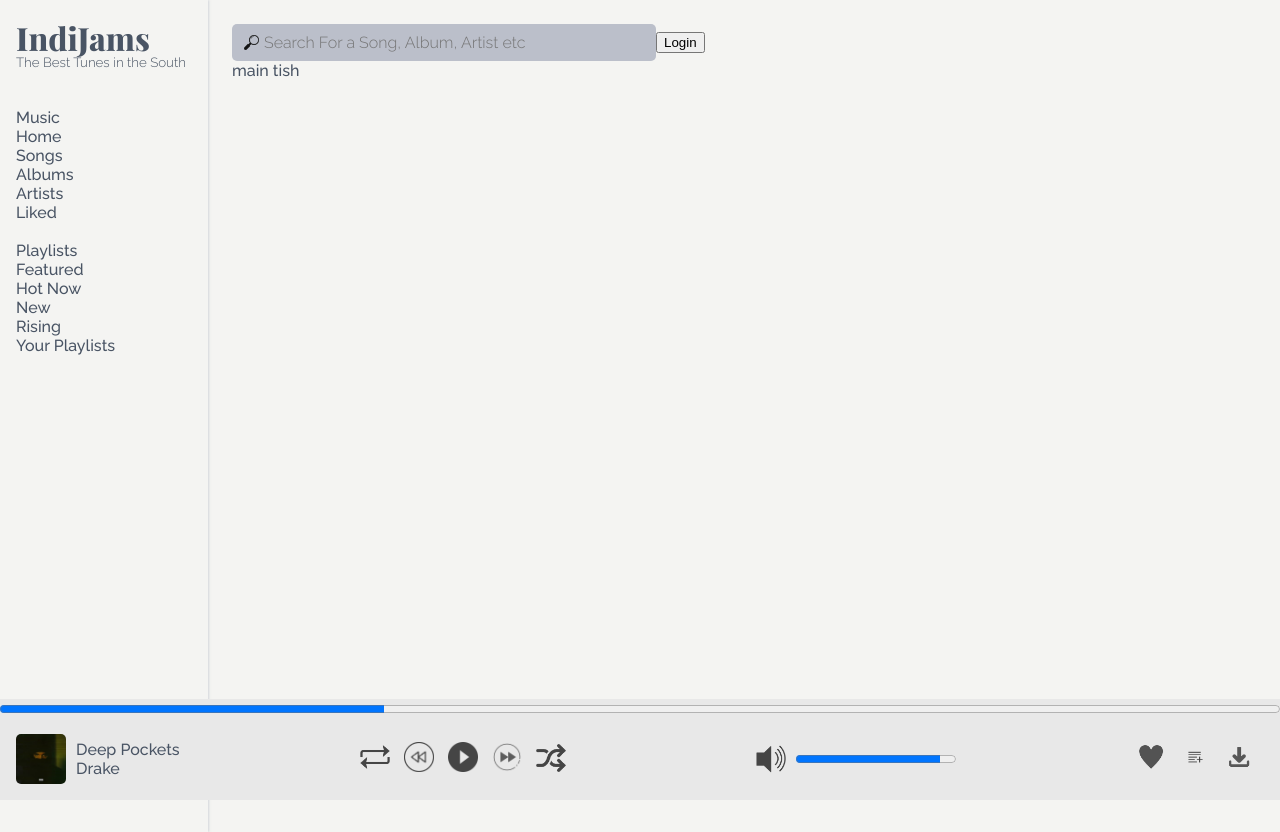
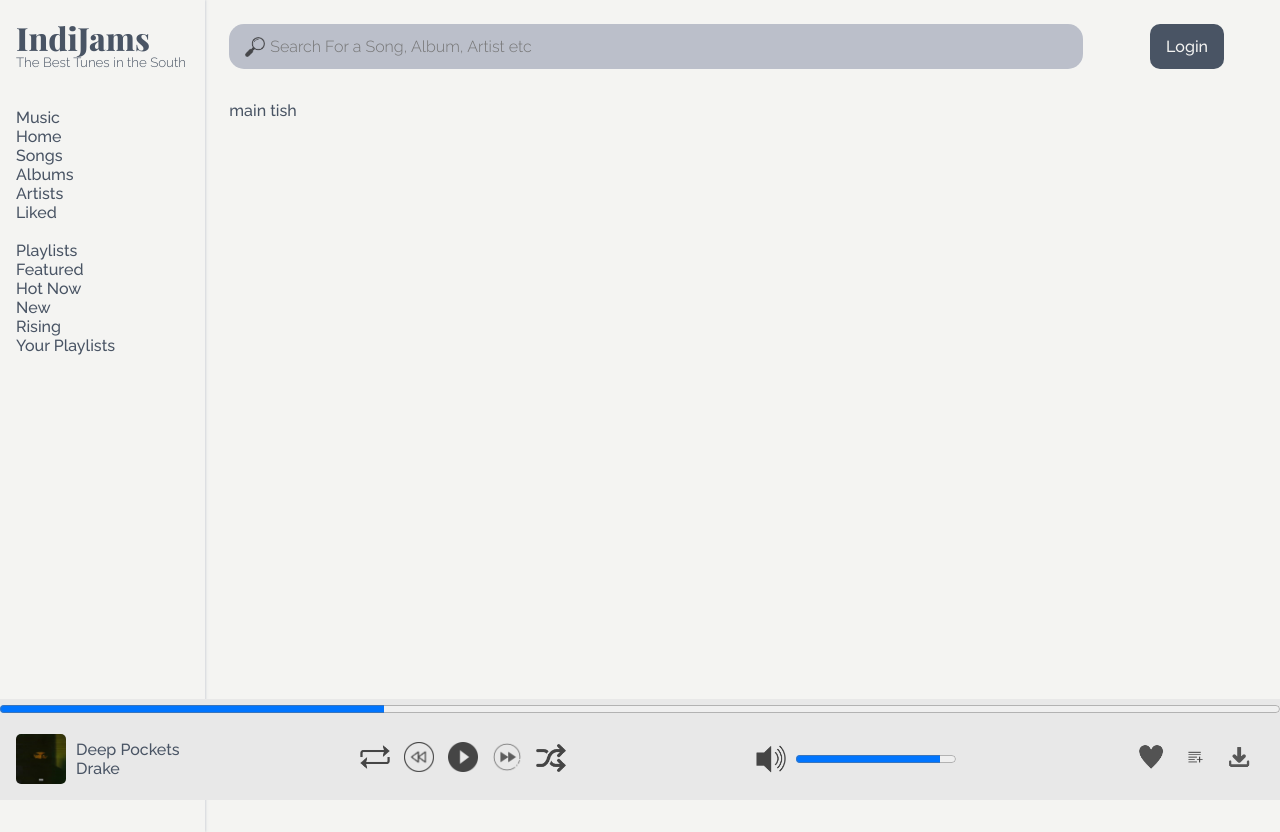
Before and after one commit to craig-tanaka/IndiJams, a plain HTML site: page public/index.html in a window 1280 px wide. Drawn offline with nearby package versions, Linux system fonts and the light colour scheme; some packages are replaced by stand-ins of ours.

Commit message:
more header styling

```diff
--- a/public/index.html
+++ b/public/index.html
@@ -54,7 +54,8 @@
     <header id="main-header">
      <div id="search-cont">
        <img src="./images/search-vector.png" alt="search" id="search-vector">
-       <input type="text" name="search" id="search-input" placeholder="Search For a Song, Album, Artist etc">
+       <input type="text" name="search" id="search-input" placeholder="Search For a Song, Album, Artist etc"
+         autocomplete="off">
      </div>
       <button id="login-btn">Login</button>
     </header>
--- a/public/style.css
+++ b/public/style.css
@@ -17,7 +17,7 @@ body{
 
 /* #region Aside/ Sidebar */
 #sidebar{
-    width: 11rem;
+    width: 13rem;
     box-shadow: 1px 0 2px 0 #bbbfca91;
     height: 100vh;
     padding: 1rem;
@@ -39,45 +39,55 @@ body{
 /* #region main styling */
 main{
     padding: 1.5rem;
-    /* padding-top: 2rem; */
-    em; */
+    width: -webkit-fill-available;
 }
 
 #main-header{
     display: flex;
     align-items: center;
+    justify-content: space-between;
+    margin-bottom: 2rem;
 }
 
 /* __Search__ */
 #search-cont {
-    width: 25rem;
+    width: 80%;
     background: #bbbfca;
-    padding: .5rem .75rem;
-    border-radius: 5px;
+    padding: .75rem 1rem;
+    border-radius: 15px;
     display: flex;
     align-items: center;
 }
 #search-vector {
-    width: 15px;
+        width: 20px;
         margin-right: 3px;
+        opacity: .7;
+        cursor: pointer;
 }
 #search-input{
-
     border: none;
-
     background: transparent;
-
     width: -webkit-fill-available;
-
-font-family: 'Raleway', sans-serif;
-
+    font-family: 'Raleway',
+    sans-serif;
     font-weight: 300;
-
     font-size: 16px;
+    outline: none;
 }
 /* __Search__ */
 
-#login-btn{}
+#login-btn{
+    padding: .8rem 1rem;
+    font-size: 16px;
+    font-family: 'Raleway',
+    sans-serif;
+    margin-right: 2rem;
+    background: #495464;
+    color: #f4f4f2;
+    border: none;
+    border-radius: 10px;
+    cursor: pointer;
+}
 
 
 /* #endregion main styling */
```
Lines whose indentation alone changed are shown as unchanged.
